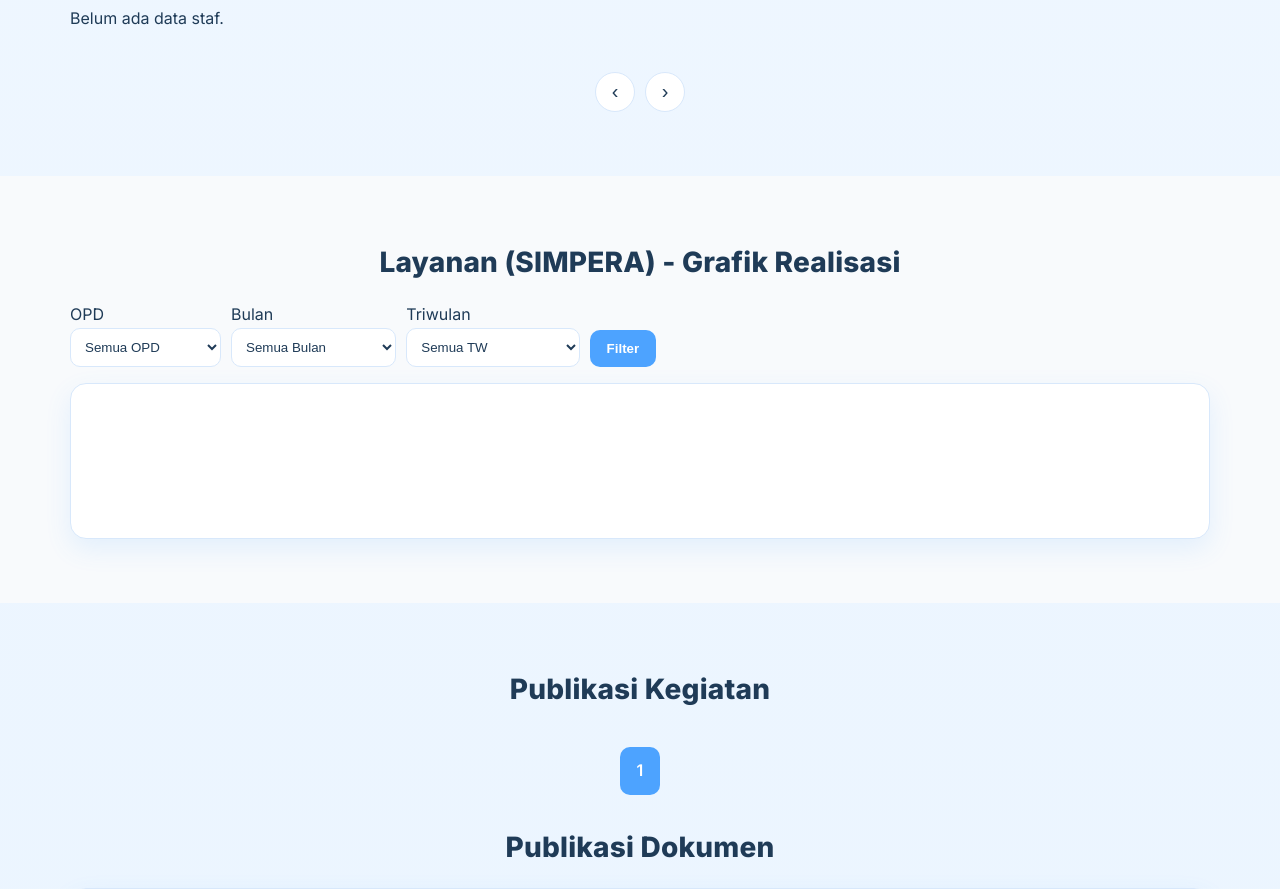
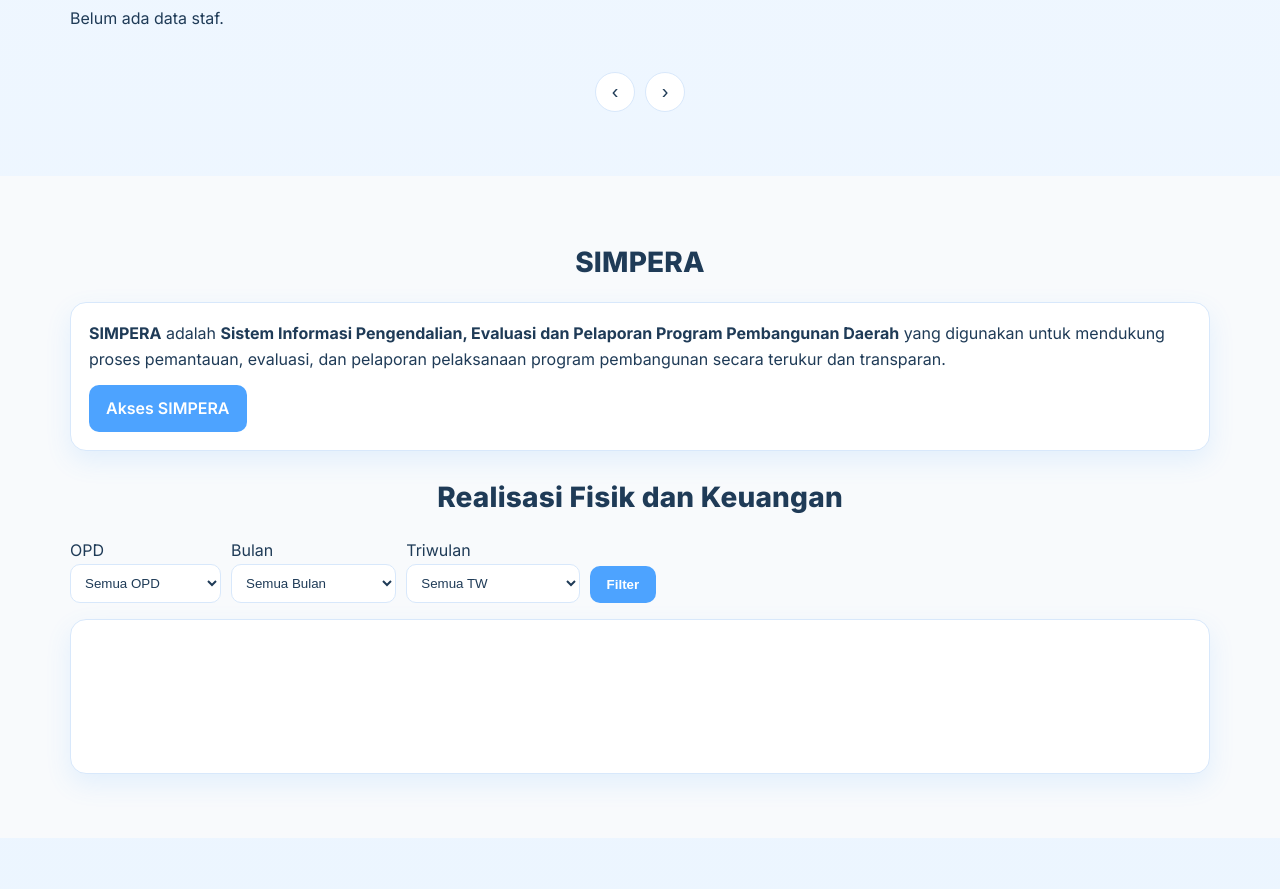
Before and after one commit to ahmadfadhillahh/SIAPADPEM, a PHP site: page / in a window 1280 px wide. Shown: the part 2238-3127 px from the top of the page. Run offline with PHP 8.4, Linux system fonts and the light colour scheme; data comes from the database, SQL or seed files in the repository; data that the repository does not hold is empty; some libraries are stand-ins or nearby versions.

Commit message:
Split SIMPERA intro from realisasi chart section

```diff
--- a/assets/css/style.css
+++ b/assets/css/style.css
@@ -73,6 +73,8 @@ body.page-enter-active{opacity:1;transform:translateY(0);transition:opacity .55s
 .person img{width:100%;height:240px;object-fit:cover;border-radius:10px}.person h3{margin:10px 0 4px}.person p{margin:0;color:var(--muted)}
 
 .filters{display:flex;gap:10px;flex-wrap:wrap;margin-bottom:16px}
+.simpera-intro{display:flex;flex-direction:column;gap:12px;align-items:flex-start}
+.simpera-intro p{margin:0;color:var(--text)}
 select,input,textarea{width:100%;padding:10px;border:1px solid var(--border);border-radius:10px;background:var(--surface);color:var(--text)}
 .table-wrap{overflow-x:auto}.table{width:100%;border-collapse:collapse}.table th,.table td{border:1px solid var(--border);padding:10px;text-align:left}
 
--- a/index.php
+++ b/index.php
@@ -178,7 +178,13 @@ $dokumen = getDokumen();
 
 <section id="layanan" class="section" style="background:#f8fafc">
   <div class="container">
-    <h2 id="simpera" class="section-title centered reveal">Layanan (SIMPERA) - Grafik Realisasi</h2>
+    <h2 id="simpera" class="section-title centered reveal">SIMPERA</h2>
+    <div class="card reveal simpera-intro">
+      <p><strong>SIMPERA</strong> adalah <strong>Sistem Informasi Pengendalian, Evaluasi dan Pelaporan Program Pembangunan Daerah</strong> yang digunakan untuk mendukung proses pemantauan, evaluasi, dan pelaporan pelaksanaan program pembangunan secara terukur dan transparan.</p>
+      <a class="btn" href="https://simppd-karimun.simda.net" target="_blank" rel="noopener noreferrer">Akses SIMPERA</a>
+    </div>
+
+    <h2 id="realisasi" class="section-title centered reveal" style="margin-top:24px">Realisasi Fisik dan Keuangan</h2>
     <form class="filters reveal" method="get">
       <input type="hidden" name="page" value="1">
       <div><label>OPD</label><select name="opd"><option value="">Semua OPD</option><?php foreach ($opds as $opd): ?><option value="<?= e($opd) ?>" <?= $filters['opd']===$opd?'selected':'' ?>><?= e($opd) ?></option><?php endforeach; ?></select></div>
@@ -186,7 +192,7 @@ $dokumen = getDokumen();
       <div><label>Triwulan</label><select name="triwulan"><option value="">Semua TW</option><?php foreach (['TW1','TW2','TW3','TW4'] as $tw): ?><option value="<?= $tw ?>" <?= $filters['triwulan']===$tw?'selected':'' ?>><?= $tw ?></option><?php endforeach; ?></select></div>
       <div style="align-self:end"><button class="btn" type="submit">Filter</button></div>
     </form>
-    <div id="realisasi" class="card reveal"><canvas id="chartLayanan" height="110"></canvas></div>
+    <div class="card reveal"><canvas id="chartLayanan" height="110"></canvas></div>
   </div>
 </section>
 
```
